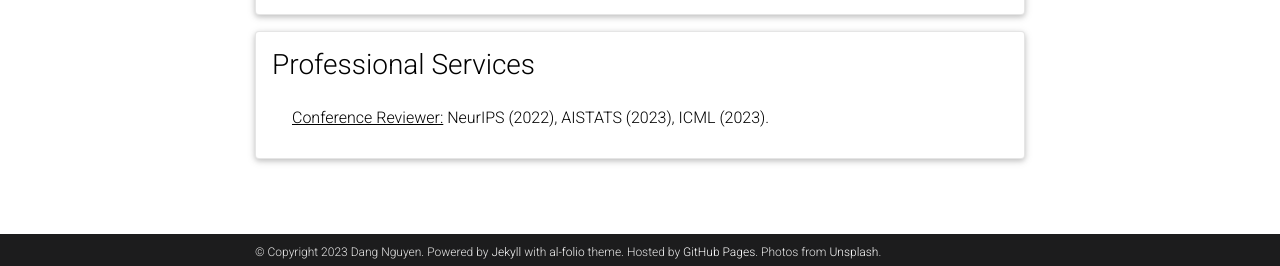
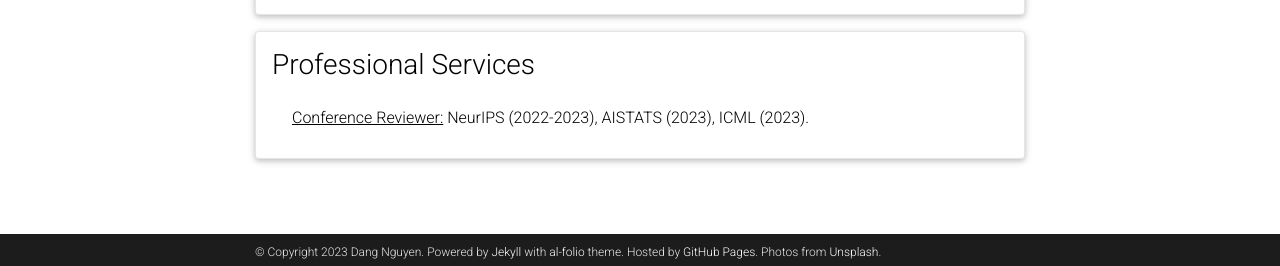
Before and after one commit to hsgser/hsgser.github.io, a Jekyll site: the page built from _pages/cv.md, in a window 1280 px wide and 1400 px high, scrolled down 26 px. Shown: the part 1131-1397 px from the top of the window. Built offline with Jekyll 4.4.1, drawn with Linux system fonts in a browser that asks for light colours; full-size pictures stand in for the smaller copies a plugin makes; comment, search, counter and statistics services are not loaded; a style sheet for code colours, icons or effects is not loaded.

Commit message:
Update ICASSP 2023 honor

```diff
--- a/_bibliography/papers.bib
+++ b/_bibliography/papers.bib
@@ -18,6 +18,7 @@
   title={On Cross-Layer Alignment for Model Fusion of Heterogeneous Neural Networks},
   author={Dang Nguyen and Trang Nguyen and Khai Nguyen and Dinh Phung and Hung Bui and Nhat Ho},
   journal={IEEE International Conference on Acoustics, Speech, and Signal Processing},
+  note={Top 3%},
   year={2023},
   published={true},
   selected={true},
--- a/_data/cv.yml
+++ b/_data/cv.yml
@@ -55,4 +55,4 @@
 - title: Professional Services
   type: list
   contents:
-    - <u>Conference Reviewer:</u> NeurIPS (2022), AISTATS (2023), ICML (2023).
+    - <u>Conference Reviewer:</u> NeurIPS (2022-2023), AISTATS (2023), ICML (2023).
--- a/_layouts/bib.html
+++ b/_layouts/bib.html
@@ -20,6 +20,9 @@
               {%- assign venue_style = site.data.venues[entry.abbr].color | prepend: 'style="background-color:' | append: '"' -%}
             {%- endif -%}
             <abbr class="badge" {% if venue_style %}{{venue_style}}{% endif %}><a href="{{site.data.venues[entry.abbr].url}}">{{entry.abbr}}</a></abbr>
+            {%- if entry.award -%}
+              <span class="award badge">{{ entry.award | strip }}</span>
+            {%- endif -%}
           {%- else -%}
             <abbr class="badge">{{entry.abbr}}</abbr>
           {%- endif -%}
@@ -129,7 +132,7 @@
         <div class="periodical">
           {{ periodical | strip }}
         </div>
-        <div class="periodical">
+        <div class="honor">
           {{ entry.note | strip }}
         </div>
 
--- a/_sass/_base.scss
+++ b/_sass/_base.scss
@@ -543,6 +543,10 @@
           }
         }
       }
+      .honor {
+        font-weight: bolder;
+        color: var(--global-theme-color);
+      }
       .links {
         a.btn {
           color: var(--global-text-color);
```
Also changed, not shown: _news/announcement_4.md (added, +8 -0 lines), 1 other file.
